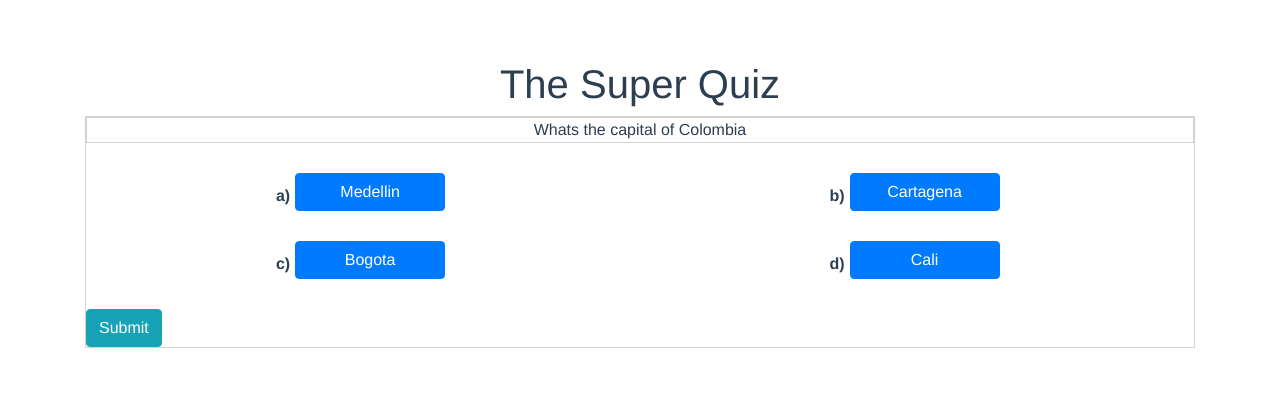
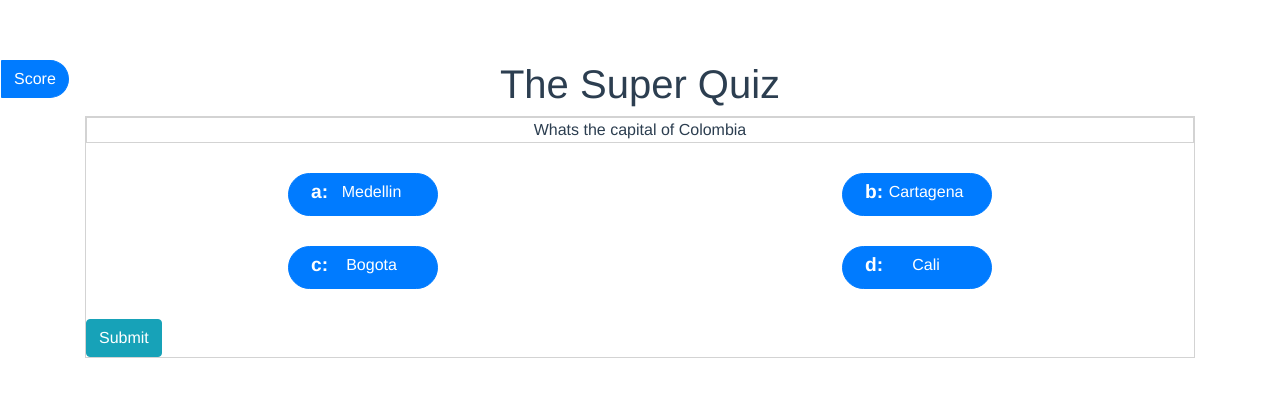
Before and after one commit to juan251189/vue-udemy-transitions, a Vue app: page / in a window 1280 px wide. Shown: the top 396 px of the page. Built offline with nearby package versions, Linux system fonts and the light colour scheme.

Commit message:
some styles added to component question

```diff
--- a/src/App.vue
+++ b/src/App.vue
@@ -1,15 +1,23 @@
 <template>
 <div id="app">
-
+<button class="btn btn-score btn-primary" @click="scoreShow=!scoreShow">Score</button>
   <div class="container">
     <div class="row">
       <div class="col-12">
         <h1>The Super Quiz</h1>
       </div>
     </div>
-    <div>
-      <component :index="index" :question="currentQuestion"  :is="submitted"></component>
-    </div>
+
+<transition name="fade">
+      <app-score v-if="scoreShow"></app-score>
+</transition>
+
+
+      <component @score="scoreCount(value)" :index="index" :question="currentQuestion"
+
+      :is="submitted">
+    </component>
+
   </div>
 
 
@@ -19,6 +27,7 @@
 <script>
 import Answer from './components/Answer.vue'
 import Question from './components/Question.vue'
+import Score from './components/Score.vue'
 export default {
   name: 'App',
   data() {
@@ -27,6 +36,8 @@ export default {
       index:0,
       currentQuestion:{},
       total:0,
+      score:0,
+      scoreShow:false,
       questions: [{
         Question: "Whats the capital of Colombia",
         answers: {
@@ -63,9 +74,16 @@ export default {
     ]
 
     }},
+    methods:{
+      scoreCount(v){
+
+          alert(v);
+      }
+    },
     components: {
         appAnswer: Answer,
-        appQuestion: Question
+        appQuestion: Question,
+        appScore: Score
 
       },
 
@@ -92,6 +110,10 @@ export default {
   margin-top: 60px;
 }
 
+body{
+  background-image:
+}
+
 .sign {
   width: 80%;
   display: flex;
@@ -104,21 +126,17 @@ export default {
   padding: 20px;
   font-size: 2rem;
 }
-
-
-
-.fade-enter .fade-leave {
-  opacity: 0;
+.btn-score{
+  border-radius: 1px 20px 20px 1px;
+  position: fixed;
+  left:1px;
+  z-index: 2;
 }
 
-
-.fade-enter-active {
-  opacity: 1px;
-  transition: .5s;
+.fade-enter-active, .fade-leave-active {
+  transition: opacity .4s;
 }
-
-.fade-leave-active {
-  transition: opacity .5s;
+.fade-enter, .fade-leave-to /* .fade-leave-active below version 2.1.8 */ {
   opacity: 0;
 }
 
--- a/src/components/Question.vue
+++ b/src/components/Question.vue
@@ -2,15 +2,13 @@
 <div id="question" class="row ">
   <div class="col-12 question-title">{{question.Question}}</div>
 
-  <div class="col-6 question-options" v-for="(option,i) in question.answers" :key="i"
-  >
-<span class="question-option-header">{{i}})</span>
-    <button class="btn btn-primary"
-
-    @click="selected=option" :style="selected ===option ? 'background:linear-gradient(to right,#a78419,#dbc534)' : null">
-      {{option}}
-    </button>
-
+  <div class="col-6 question-options" v-for="(option,i) in question.answers" :key="i">
+    <transition name="selectedClass">
+      <button class="btn btn-primary btn-option" @click="selected=option" :style="selected ===option ? 'background:linear-gradient(to right,#a78419,#dbc534)' : null">
+        <span class="question-option-header">{{i}}:</span>
+        <div class="option-item">{{option}}</div>
+      </button>
+    </transition>
   </div>
   <!--
     <button class="btn btn-primary" @click="submit($event)" value="a">{{question.answers.a}}</button></div>
@@ -24,32 +22,31 @@
         <div class="col-6"><span class="question-option">D)</span>
           <button class="btn btn-primary" @click="submit($event)" value="d">{{question.answers.d}}</button>
 -->
-<button class="btn btn-info submit" @click="submit" >Submit</button>
+  <button class="btn btn-info submit" @click="submit">Submit</button>
 </div>
-
 </template>
 <script>
 export default {
 
   data: () => ({
-      selected:"",
-      result:''
+    selected: "",
+    result: ''
   }),
   props: ['question'],
   methods: {
-    submit(){
-        let value=this.selected;
-        if(value==this.question.solution) {
-          this.result='correct';
-          alert("Excelent")
-        }
-        else{
-          alert("keep trying")
-        }
+    submit() {
+      let value = this.selected;
+      if (value == this.question.solution) {
+        this.result = 'correct';
+        this.$emit('scored');
+        alert("Excelent")
+      } else {
+        alert("keep trying")
+      }
 
     },
-    selectedClass(){
-            return {backgroundColor:'red'}
+    selectedClass() {
+      return 'flash'
     }
   }
 }
@@ -65,13 +62,15 @@ export default {
 .question-options button{
   margin-bottom: 30px;
   width: 150px;
+  border-radius: 32px;
 }
 .question-option-header{
-  font-size: 1em;
+  font-size: 1.2em;
   font-weight: 700;
   position: relative;
-  bottom: 10px;
-  right: 5px;
+  bottom: 2px;
+  left:10px;
+  float: left;
 }
 
 .question-title{
@@ -81,6 +80,12 @@ margin-bottom: 30px;;
   border:1px solid lightgrey;
 }
 
+.option-item{
+  display: inline;
+width: 100%;
+  text-align: left;
+}
+
 .submit{
   display: flex;
   justify-content: flex-end;
@@ -88,4 +93,8 @@ margin-bottom: 30px;;
 }
 
 
+.flash-enter-active{
+  background-color: red;
+}
+
 </style>
--- /dev/null
+++ b/src/components/Score.vue
@@ -0,0 +1,63 @@
+<template>
+<div id="score-component" class="score">
+<h1>Your Score</h1>
+
+
+<div class="score-div">
+<ul class="score-list">
+  <li v-for="(item,i) in score" :key="i"><span class="score-list-key">{{i+1}}</span>${{item}}</li>
+</ul>
+</div>
+</div>
+</template>
+<script>
+  export default {
+    data(){
+      return{
+        score:[100.00,200.00,300.00,500.00,1000.00,2000.00,3000.00,5000.00,7000.00,10000.00,15000.00,20000.00,50000.00,100000.00,300000.00]
+      }
+    }
+  }
+</script>
+<style>
+.score{
+  width: 40%;
+  height: 100%;
+  position: absolute;
+  right: 0px;
+  top:0px;
+  z-index: 1;
+  padding-right: 2%;
+  background:linear-gradient(#040556,#00022A);
+
+}
+.score-list{
+  display: flex;
+  flex-direction: column-reverse;
+  justify-content: center;
+
+
+  color:#AD9757;
+  font-weight: 700;
+  font-size: 1.2em;
+}
+.score-div{
+  width: 90%;
+  margin: 0 auto;
+  text-align: center;
+  border:1px solid white;
+}
+.score-list li{
+  list-style: none;
+  border:1px solid white;
+  width: 100%;
+
+
+
+}
+.score-list-key{
+  margin-right: 30px;
+  color:white;
+
+}
+</style>
```
Also changed, not shown: public/background.jpg (added), src/README.md.
